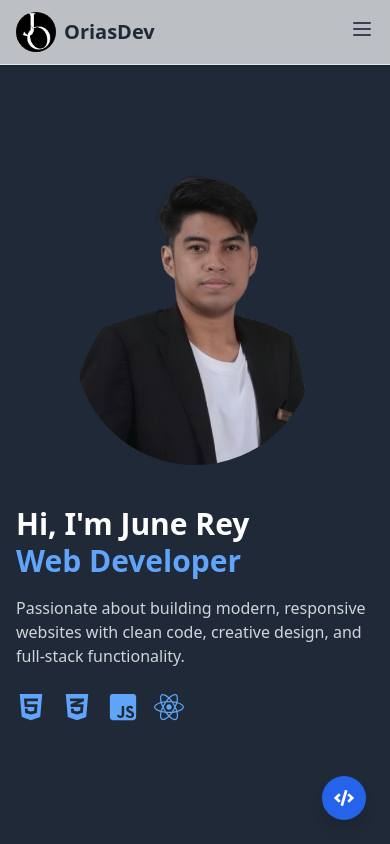
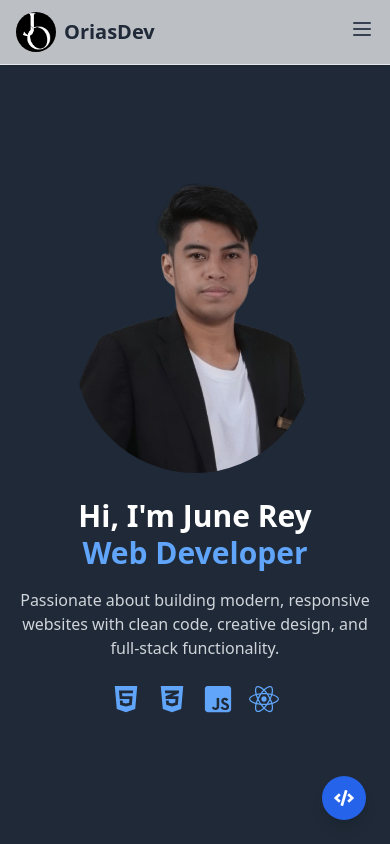
Before and after one commit to JuneReyOrias/OriasDev, a React (Vite) app in the folder frontEnd/: page / in a window 390 px wide. Shown: the top 844 px of the page. Built offline with nearby package versions, Linux system fonts and the light colour scheme.

Commit message:
Update Home.jsx

```diff
--- a/frontEnd/src/FrontEnd/Home.jsx
+++ b/frontEnd/src/FrontEnd/Home.jsx
@@ -19,20 +19,29 @@ function Home() {
       id="home"
       className="min-h-screen flex items-center justify-center px-4 sm:px-6 lg:px-8 bg-gray-800 dark:bg-gray-900 relative"
     >
-      <div className="max-w-screen-xl w-full flex flex-col-reverse lg:flex-row items-center gap-10 lg:gap-20">
+      <div className="max-w-screen-xl w-full flex flex-col lg:flex-row items-center gap-y-6 lg:gap-y-0 gap-x-10 lg:gap-x-20">
 
-        {/* Intro Text */}
+        {/* Image (Top on mobile, left on desktop) */}
+        <div className="w-full lg:w-1/2 flex justify-center">
+          <img
+            className="h-auto w-60 sm:w-72 md:w-80 lg:w-96 transition-all duration-300 rounded-full"
+            src="images/June-removebg-preview.png"
+            alt="Developer Portrait"
+          />
+        </div>
+
+        {/* Intro Text (Bottom on mobile, right on desktop) */}
         <div className="w-full lg:w-1/2">
-          <div className="text-left">
+          <div className="text-center lg:text-left">
             <h1 className="text-3xl sm:text-4xl md:text-5xl font-bold text-white leading-tight">
               Hi, I'm June Rey <br />
               <span className="text-blue-400">Web Developer</span>
             </h1>
-            <p className="mt-4 text-gray-300 text-base sm:text-lg max-w-md">
+            <p className="mt-4 text-gray-300 text-base sm:text-lg max-w-md mx-auto lg:mx-0">
               Passionate about building modern, responsive websites with clean code,
               creative design, and full-stack functionality.
             </p>
-            <div className="mt-6 flex space-x-4 text-blue-400 text-3xl">
+            <div className="mt-6 flex justify-center lg:justify-start space-x-4 text-blue-400 text-3xl">
               <FaHtml5 className="hover:scale-110 hover:text-orange-500 transition" />
               <FaCss3Alt className="hover:scale-110 hover:text-blue-500 transition" />
               <FaJsSquare className="hover:scale-110 hover:text-yellow-400 transition" />
@@ -41,16 +50,7 @@ function Home() {
           </div>
         </div>
 
-        {/* Image */}
-        <div className="w-full lg:w-1/2 flex justify-center">
-          <img
-            className="h-auto w-60 sm:w-72 md:w-80 lg:w-96 transition-all duration-300 rounded-full"
-            src="images/June-removebg-preview.png"
-            alt="Developer Portrait"
-          />
-        </div>
-
-        {/* Side Social Icons (Desktop) */}
+        {/* Desktop Social Icons */}
         <div className="hidden lg:flex flex-col gap-4 items-center absolute top-1/2 right-4 transform -translate-y-1/2 z-30">
           <a
             href="https://github.com/JuneReyOrias"
@@ -77,20 +77,17 @@ function Home() {
           </a>
         </div>
 
-        {/* Floating Toggle Button (Mobile) */}
+        {/* Mobile Floating Button */}
         <div className="fixed bottom-6 right-6 z-50 flex flex-col items-end gap-3">
           {isLangOpen && (
             <div className="flex flex-col gap-3 p-4 bg-gray-700 dark:bg-gray-800 rounded-lg shadow-lg">
-              <a href="https://github.com/JuneReyOrias" className="text-gray-400 hover:text-white transition hover:scale-110"
-              title="GitHub">
+              <a href="https://github.com/JuneReyOrias" className="text-gray-400 hover:text-white transition hover:scale-110" title="GitHub">
                 <FaGithub size={24} />
               </a>
-              <a href="https://www.linkedin.com/in/june-rey-orias-b61189278/" className="text-blue-600 hover:text-white transition hover:scale-110"
-              title="LinkedIn">
+              <a href="https://www.linkedin.com/in/june-rey-orias-b61189278/" className="text-blue-600 hover:text-white transition hover:scale-110" title="LinkedIn">
                 <FaLinkedin size={24} />
               </a>
-              <a href="https://drive.google.com/file/d/1pVT7glrJ6kUOVBFUDFuc_LsLOS0R4nid/view?usp=sharing" className="text-green-500 hover:text-white transition hover:scale-110"
-              title="Resume" target="_blank" rel="noopener noreferrer">
+              <a href="https://drive.google.com/file/d/1pVT7glrJ6kUOVBFUDFuc_LsLOS0R4nid/view?usp=sharing" className="text-green-500 hover:text-white transition hover:scale-110" title="Resume" target="_blank" rel="noopener noreferrer">
                 <FaFileAlt size={24} />
               </a>
             </div>
```
